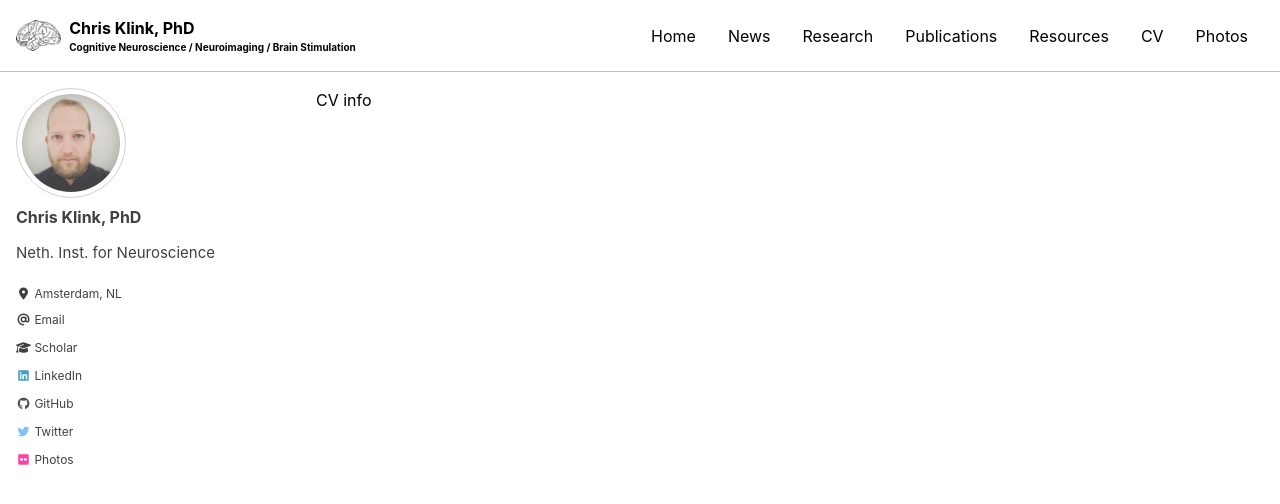
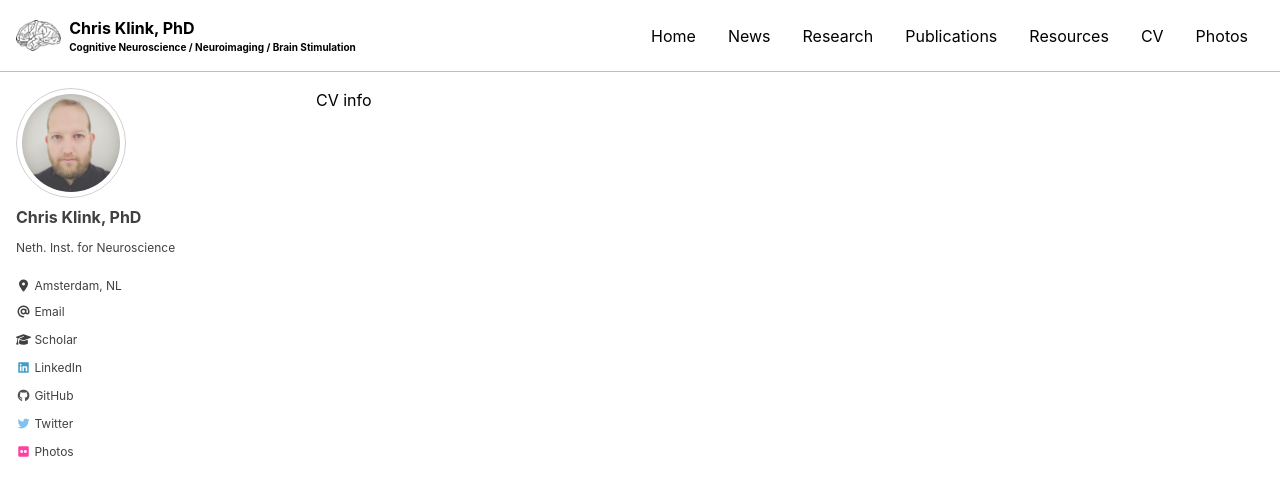
Before and after one commit to pcklink/pcklink.github.io, a Jekyll site: the page built from cv.html, in a window 1280 px wide and 900 px high. Shown: the top 504 px of the window. Built offline with Jekyll 4.4.1, drawn with Linux system fonts in a browser that asks for light colours; cached includes are drawn as plain includes; nearby versions of some CDN libraries.

Commit message:
Update _sidebar.scss

```diff
--- a/_sass/minimal-mistakes/_sidebar.scss
+++ b/_sass/minimal-mistakes/_sidebar.scss
@@ -176,7 +176,6 @@
   @include breakpoint($large) {
     margin-top: 10px;
     margin-bottom: 20px;
-    font-size: $type-size-4;
   }
 }
 
```
